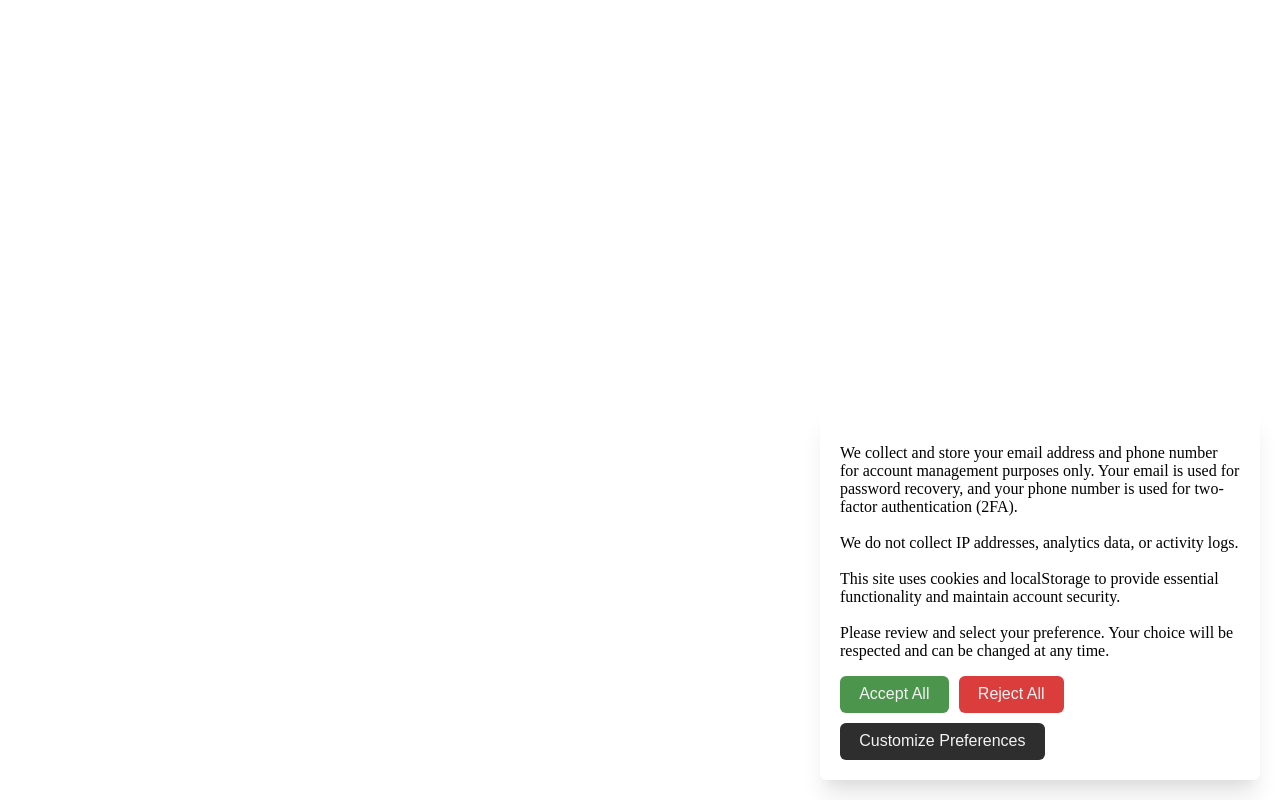
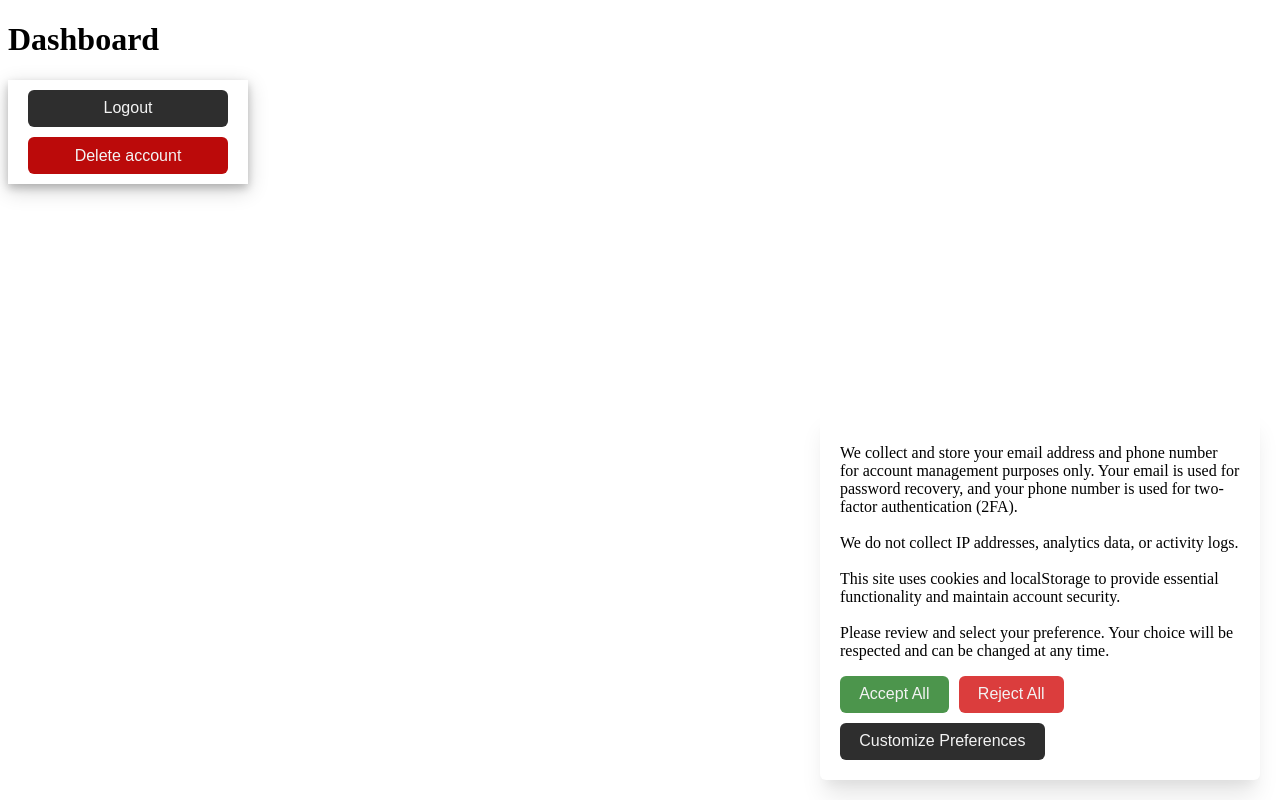
Before and after one commit to hampusvh/FWK24S-WAI-Projektarbete-Frontend, a React (Vite) app: page /dashboard in a window 1280 px wide. Built offline with nearby package versions, Linux system fonts and the light colour scheme; no server answers; what react-google-recaptcha-v3 would draw is missing.

Commit message:
feat: user dashboard

```diff
--- a/src/components/atoms/Button/Button.module.css
+++ b/src/components/atoms/Button/Button.module.css
@@ -18,3 +18,11 @@
   opacity: 0.5;
   cursor: not-allowed;
 }
+
+.warning {
+  background-color: rgb(187, 10, 10);
+}
+
+.warning:hover {
+  background-color: rgb(204, 14, 14) !important;
+}
--- /dev/null
+++ b/src/components/organisms/UserSettingsSection/UserSettingsSection.jsx
@@ -0,0 +1,16 @@
+import Button from "../../atoms/Button/Button";
+import Card from "../../atoms/Card/Card";
+import styles from './UserSettingsSection.module.css';
+
+const UserSettingsSection = ({ onLogout, onDelete }) => {
+  return (
+    <section>
+      <Card className={styles.container}>
+        <Button onClick={onLogout}>Logout</Button>
+        <Button onClick={onDelete} variant="warning">Delete account</Button>
+      </Card>
+    </section>
+  );
+};
+
+export default UserSettingsSection;
--- /dev/null
+++ b/src/components/organisms/UserSettingsSection/UserSettingsSection.module.css
@@ -0,0 +1,6 @@
+.container {
+  display: flex;
+  flex-direction: column;
+  gap: 10px;
+  width: 200px;
+}
--- /dev/null
+++ b/src/pages/UserDashboardPage/UserDashboard.jsx
@@ -0,0 +1,22 @@
+import UserSettingsSection from "../../components/organisms/UserSettingsSection/UserSettingsSection";
+import { useAuth } from "../../hooks/useAuth";
+import { useEffect, useState } from 'react';
+
+const UserDashboard = () => {
+  const { handleLogout, handleDeleteUser } = useAuth();
+  const [ id, setId ] = useState(null);
+
+  useEffect(() => {
+    const retrivedId = sessionStorage.getItem("id");
+    setId(retrivedId);
+  }, [])
+
+  return (
+    <div>
+      <h1>Dashboard</h1>
+      <UserSettingsSection onLogout={handleLogout} onDelete={() => handleDeleteUser(id)}/>
+    </div>
+  );
+};
+
+export default UserDashboard;
--- a/src/routes/Router.jsx
+++ b/src/routes/Router.jsx
@@ -3,6 +3,7 @@ import Login from "../pages/LoginPage/LoginPage";
 import Register from "../pages/RegisterPage/RegisterPage";
 import HomePage from "../pages/HomePage/HomePage";
 import TermsPage from "../pages/TermsPage/TermsPage";
+import UserDashboard from "../pages/UserDashboardPage/UserDashboard";
 
 const Router = () => (
   <Routes>
@@ -10,6 +11,7 @@ const Router = () => (
     <Route path="/login" element={<Login />} />
     <Route path="/register" element={<Register />} />
     <Route path="/terms" element={<TermsPage />} />
+    <Route path="/dashboard" element={<UserDashboard />} />
   </Routes>
 );
 
```
Also changed, not shown: src/components/organisms/UserSettingsSection/UserSettingsSection.mdx (added), src/components/organisms/UserSettingsSection/UserSettingsSection.styles.js (added), src/components/organisms/UserSettingsSection/index.js (added), src/pages/UserDashboardPage/UserDashboard.mdx (added), src/pages/UserDashboardPage/UserDashboard.module.css (added), src/pages/UserDashboardPage/UserDashboard.styles.js (added), src/pages/UserDashboardPage/index.js (added), 2 other files (tests, documents, lock files or other folders).
